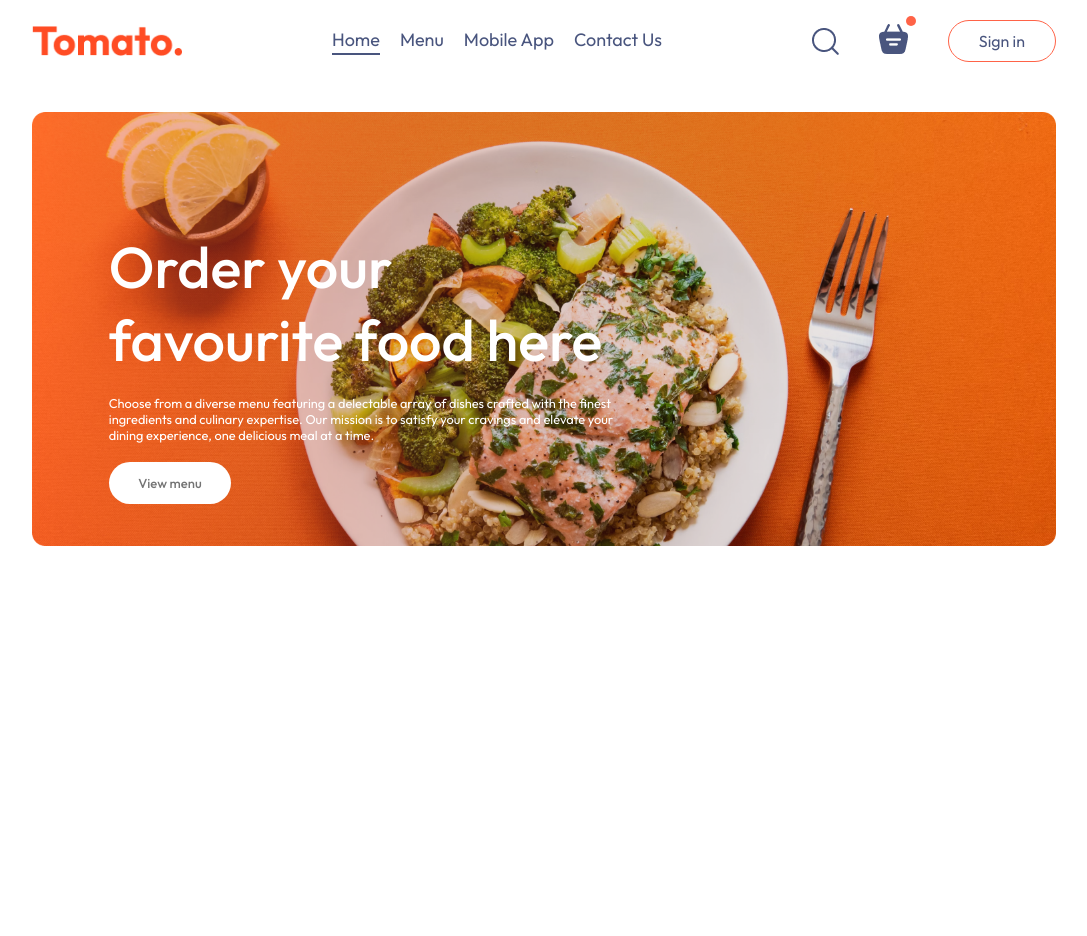
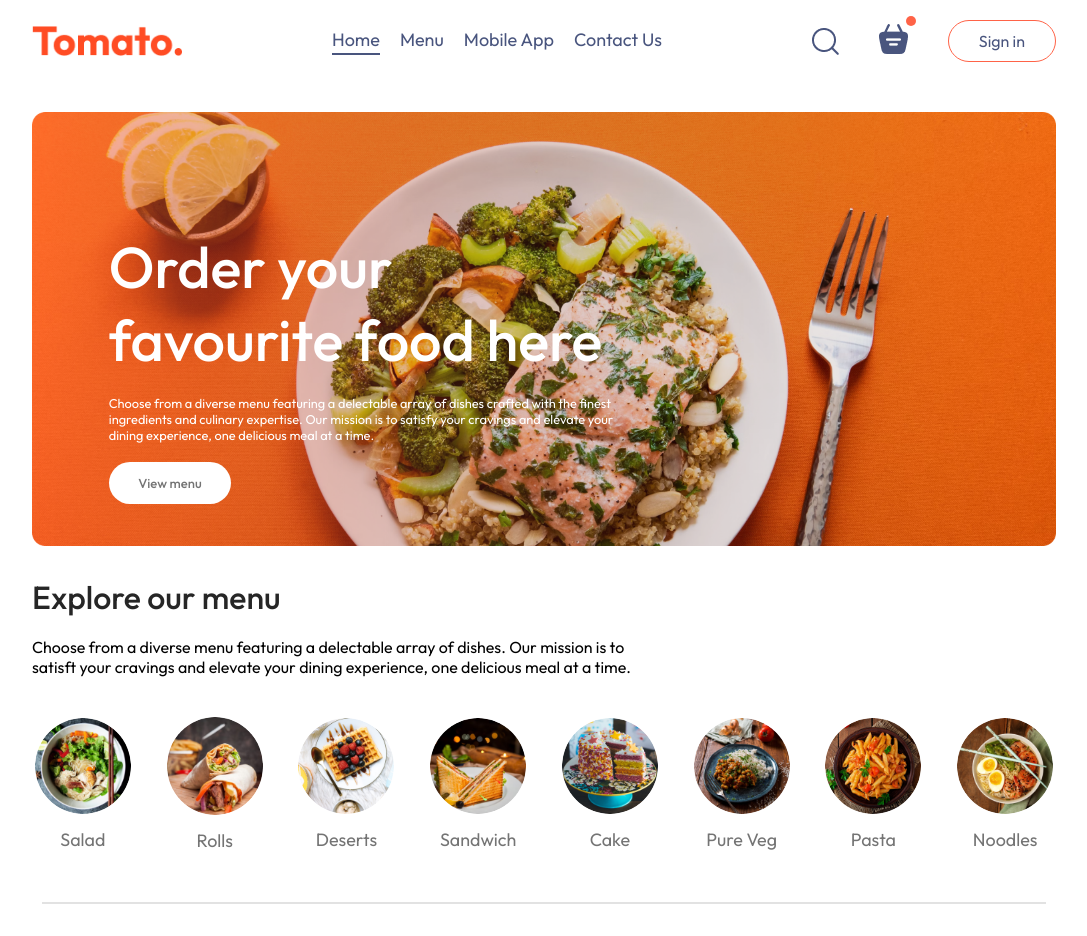
Before and after one commit to PotatoDoge/delivery-webapp, a React (Create React App) app: page / in a window 1280 px wide. Shown: the top 936 px of the page, without its empty margins (96-1183 px from the left). Before the commit the page ends 800 px from the top, so only its background shows below. Built offline with nearby package versions, Linux system fonts and the light colour scheme.

Commit message:
Add menu

```diff
--- /dev/null
+++ b/src/components/exploreMenu/ExploreMenu.css
@@ -0,0 +1,55 @@
+.explore-menu{
+    display: flex;
+    flex-direction: column;
+    gap: 20px;
+}
+
+.explore-menu h1{
+    color: #262626;
+    font-weight: 500;
+}
+
+.explore-menu-text{
+    max-width: 60%;
+}
+
+.explore-menu-list{
+    display: flex;
+    justify-content: space-around;
+    align-items: center;
+    gap: 30px;
+    text-align: center;
+    margin: 20px 0px;
+    overflow-x: scroll;
+}
+
+.explore-menu-list::-webkit-scrollbar {
+    display: none;
+}
+
+.explore-menu-list-item img {
+    width: 7.5vw;
+    min-width: 80px;
+    cursor: pointer;
+    border-radius: 50%;
+    transition: .2s;
+}
+
+.explore-menu-list-item p{
+    margin-top: 10px;
+    color: #747474;
+    font-size: max(1.4vw, 16px);
+    cursor: pointer;
+}
+
+.explore-menu hr{
+    margin: 10px;
+    height: 2px;
+    background-color: #e2e2e2;
+    border: none;
+}
+
+.explore-menu-list .active{
+    border: 4px solid tomato;
+    padding: 2px;
+}
--- /dev/null
+++ b/src/components/exploreMenu/ExploreMenu.jsx
@@ -0,0 +1,28 @@
+import React from 'react';
+import './ExploreMenu.css'
+import {menu_list} from "../../assets/assets";
+
+const ExploreMenu = ({category, setCategory}) => {
+    return (
+        <div className="explore-menu" id="explore-menu">
+            <h1>Explore our menu</h1>
+            <p className="explore-menu-text"> Choose from a diverse menu featuring a delectable array
+                of dishes. Our mission is to satisft your cravings and elevate your dining experience, one delicious
+                meal at a time.</p>
+            <div className="explore-menu-list">
+                {menu_list.map((item, index) => {
+                    return (
+                        <div onClick={() => setCategory(prev => prev===item.menu_name?"All":item.menu_name)} key={index} className="explore-menu-list-item">
+                            <img className={category===item.menu_name?"active":""} src={item.menu_image} alt="" />
+                            <p>{item.menu_name}</p>
+                        </div>
+                    )
+                })}
+            </div>
+            <hr />
+            <p>{category}</p>
+        </div>
+    )
+}
+
+export default ExploreMenu;
--- a/src/pages/Home/Home.jsx
+++ b/src/pages/Home/Home.jsx
@@ -1,11 +1,16 @@
-import React from 'react';
+import React, {useState} from 'react';
 import './Home.css'
 import Header from "../../components/header/Header";
+import ExploreMenu from "../../components/exploreMenu/ExploreMenu";
 
 const Home = () => {
+
+    const [category, setCategory] = useState("All");
+
     return(
         <div>
             <Header/>
+            <ExploreMenu category={category} setCategory={setCategory}/>
         </div>
     )
 }
```
